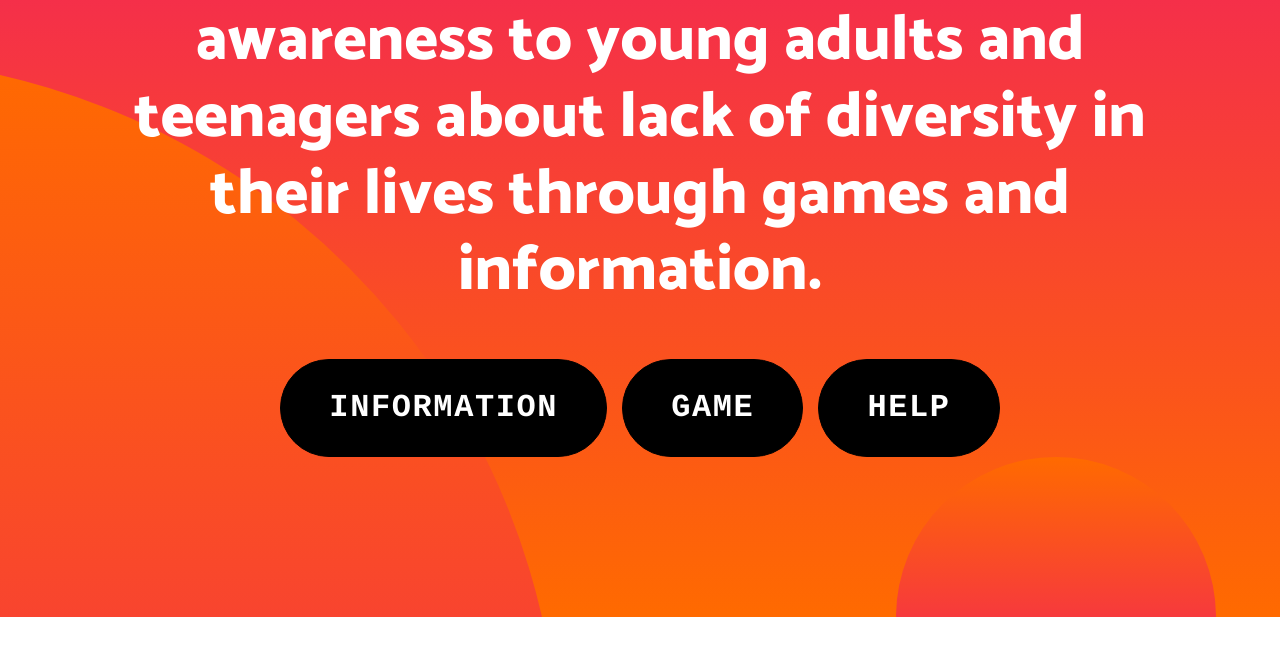
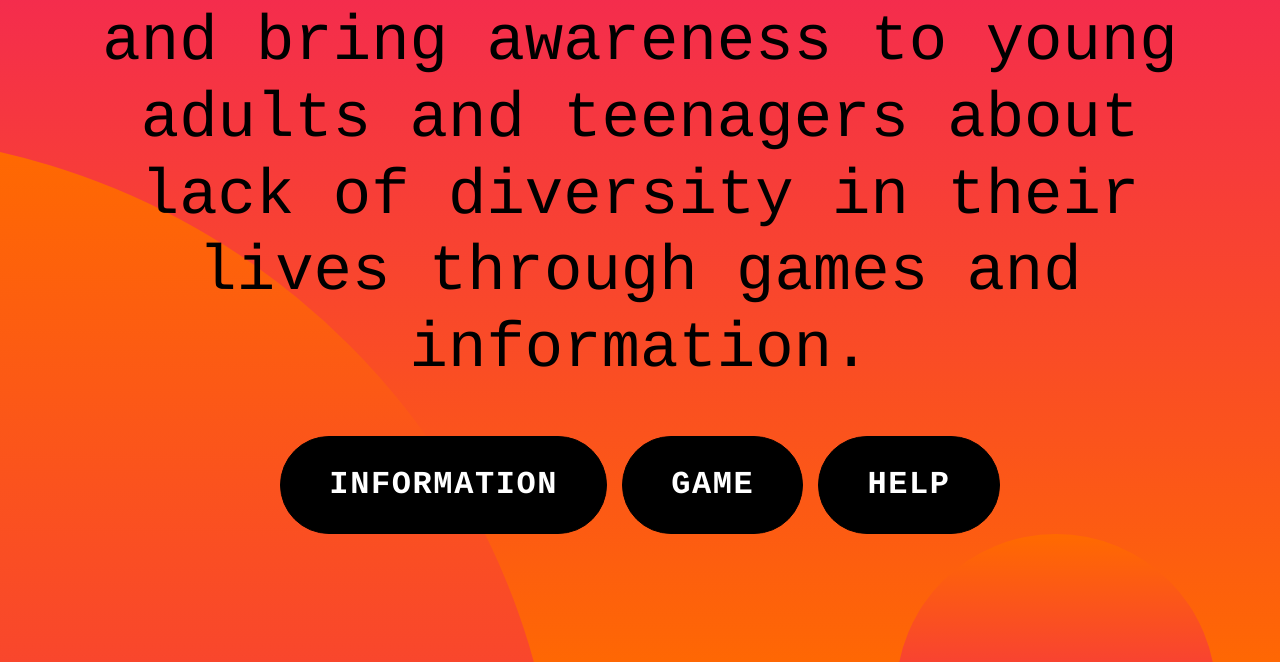
Before and after one commit to BraveCamp/ColorBrave, a website: page index.html in a window 1280 px wide. Shown: the part 403-1065 px from the top of the page. Drawn offline with Linux system fonts and the light colour scheme; a web font is replaced by a local one.

Commit message:
back to normal?

```diff
--- a/index.html
+++ b/index.html
@@ -19,7 +19,7 @@
     <link href="https://fonts.googleapis.com/css?family=Allerta+Stencil" rel="stylesheet">
 
     <!-- Custom styles for this template -->
-    <link href="../TrinityBraveWebsite/css/two-page-wonder.css" rel="stylesheet">
+    <link href="css/one-page-wonder.css" rel="stylesheet">
 
   </head>
 
```
Also changed, not shown: 1 other file.
